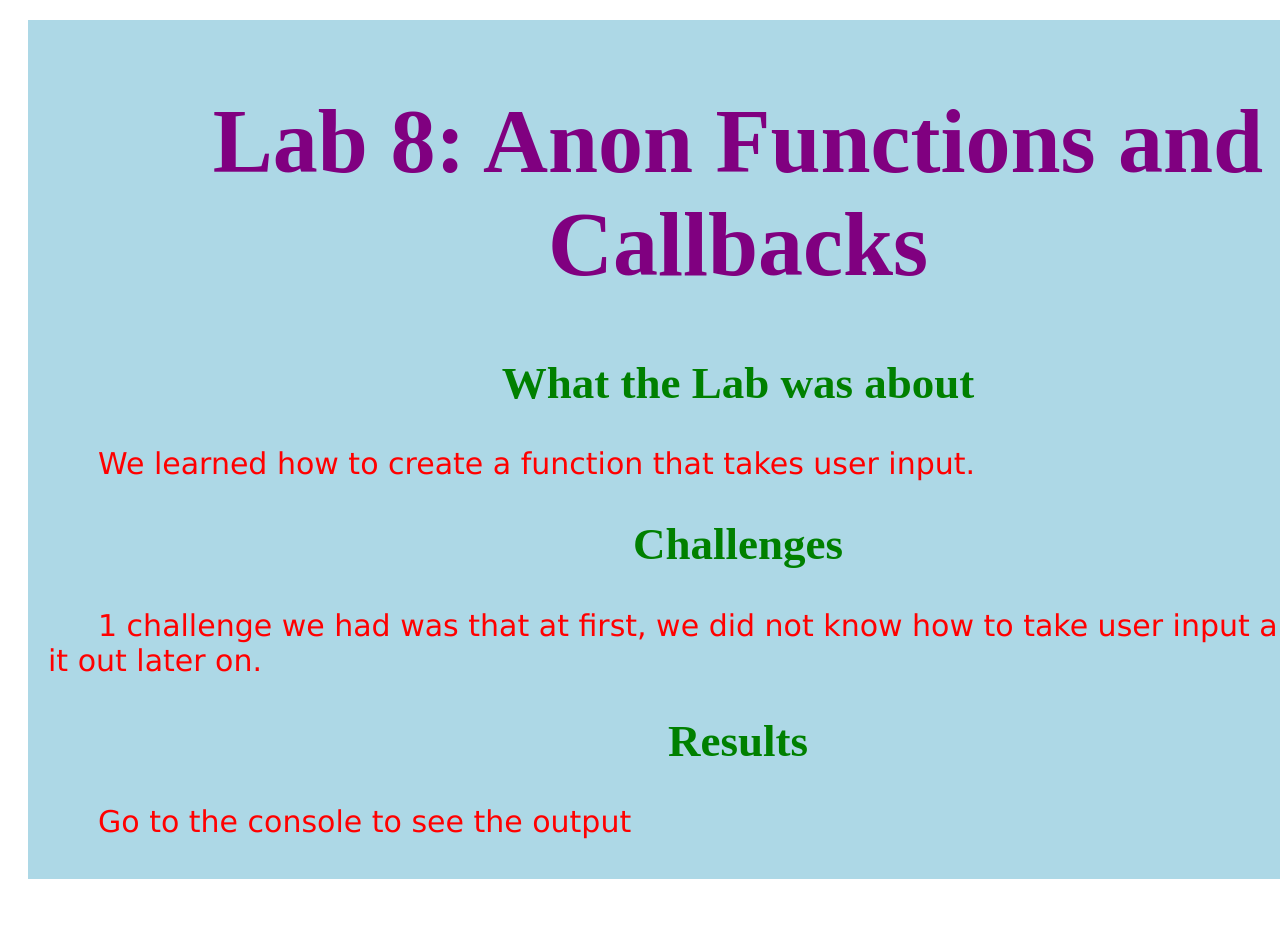
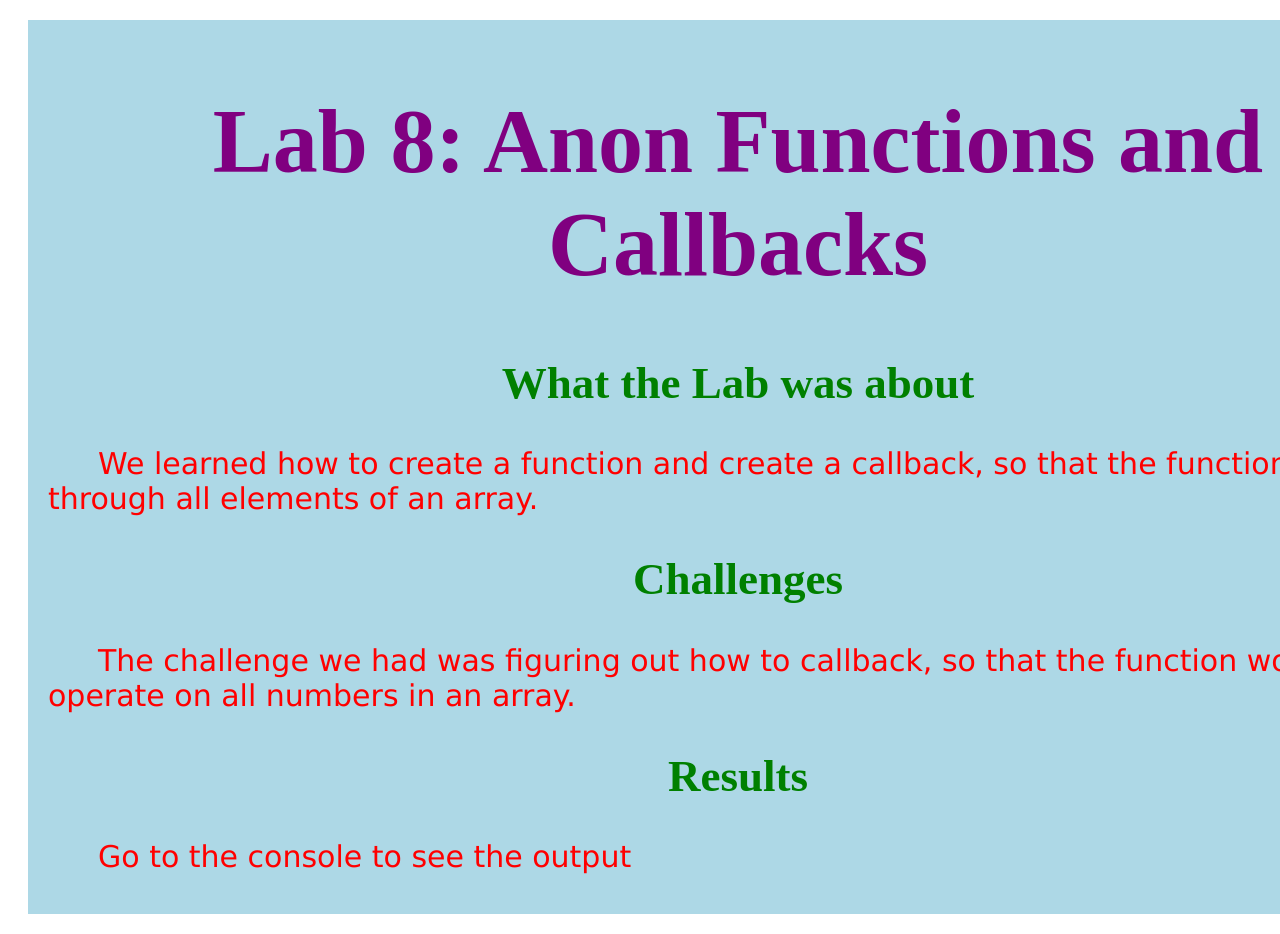
Before and after one commit to anaraya4/art101, a plain HTML site: page lab8/index.html in a window 1280 px wide. Shown: the top 934 px of the page. Before the commit the page ends 899 px from the top, so only its background shows below. Drawn offline with Linux system fonts and the light colour scheme.

Commit message:
Update index.html
hi

```diff
--- a/lab8/index.html
+++ b/lab8/index.html
@@ -10,9 +10,9 @@
 	<div id="content">
 		<h1>Lab 8: Anon Functions and Callbacks</h1>
 		<h2>What the Lab was about</h2>
-		<p>We learned how to create a function that takes user input.</p>
+		<p>We learned how to create a function and create a callback, so that the functionc an run through all elements of an array.</p>
 		<h2>Challenges</h2>
-		<p>1 challenge we had was that at first, we did not know how to take user input and figured it out later on. </p>
+		<p>The challenge we had was figuring out how to callback, so that the function would operate on all numbers in an array.</p>
 		<h2>Results</h2>
 		<p>Go to the console to see the output</p>
 	</div>
```
